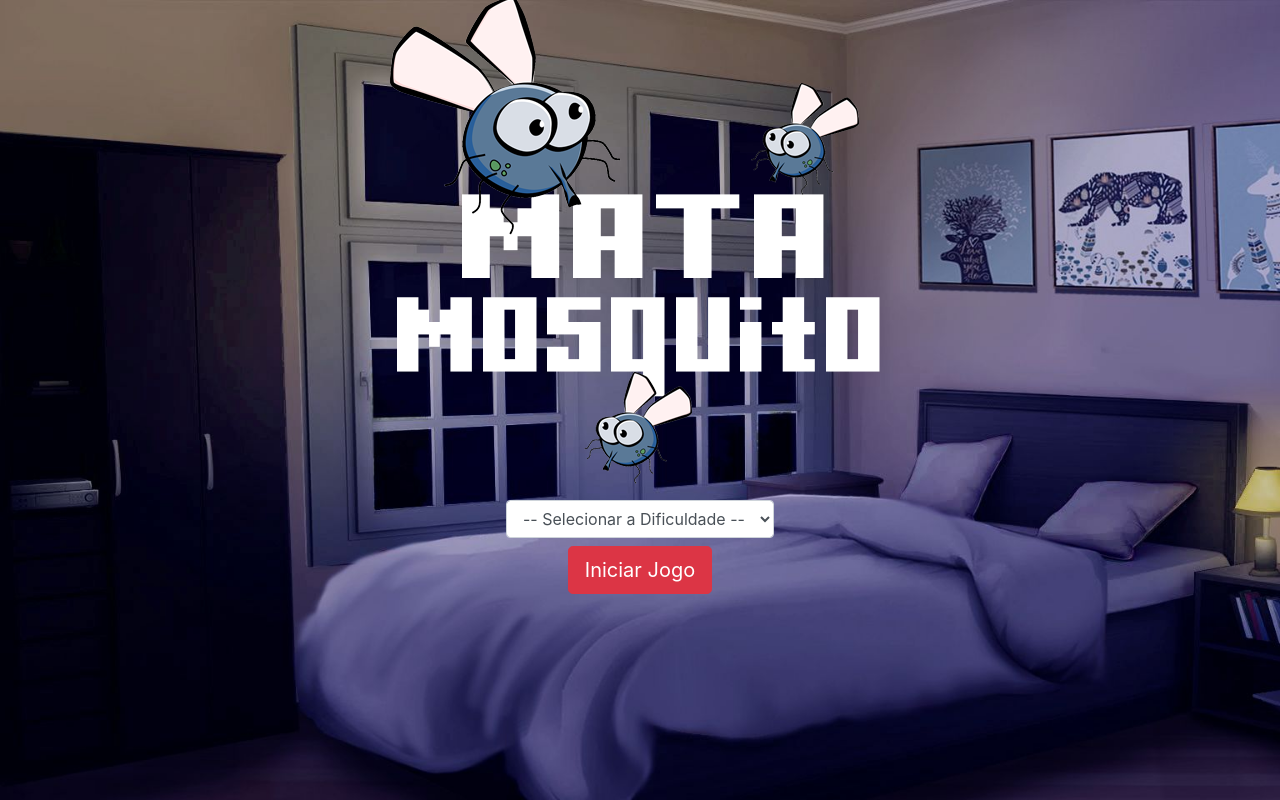
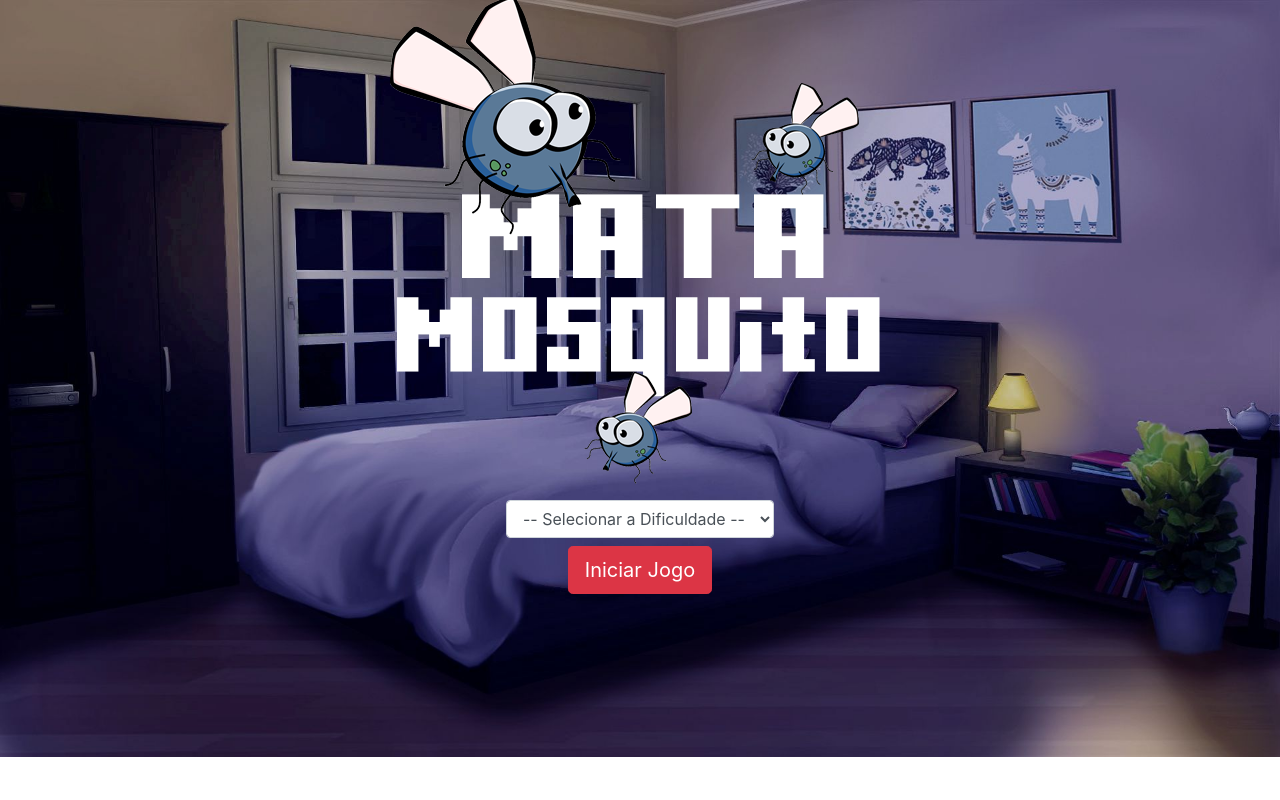
Before and after one commit to Wollaz/game_mata_mosquito, a plain HTML site: page index.html in a window 1280 px wide. Drawn offline with nearby package versions, Linux system fonts and the light colour scheme.

Commit message:
Update estilo.css
Fixed a bug in background

```diff
--- a/css/estilo.css
+++ b/css/estilo.css
@@ -1,7 +1,7 @@
 body{
     background-image: url(../img/bg.jpg);
     background-repeat: no-repeat;
-    background-size: 100em;
+    background-size: 100%;
 }
 
 html {
```
